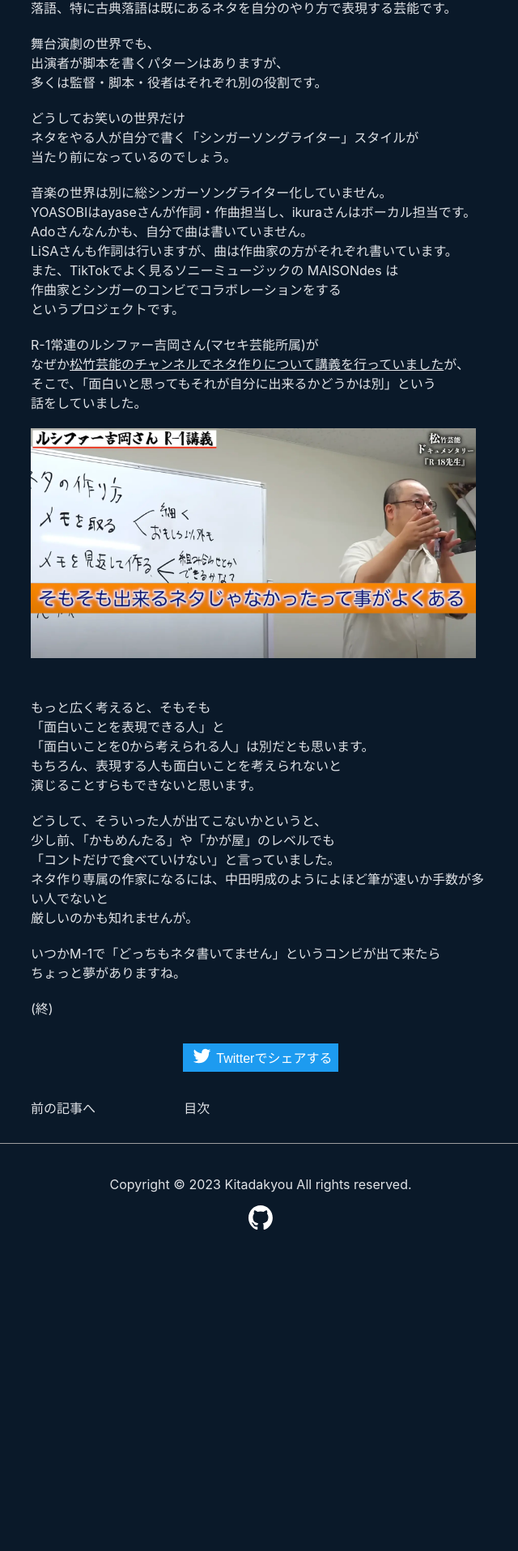
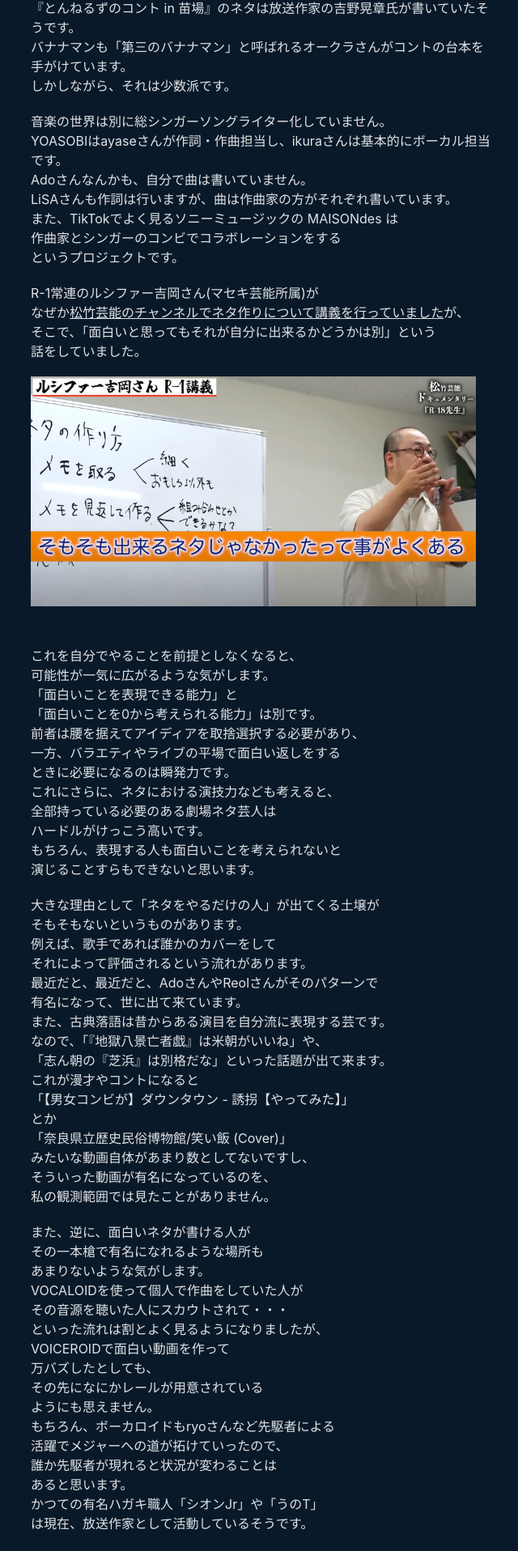
Before and after one commit to kitadakyou/kitadakyou.com, a Next.js app: page /blog/singer-songwriter-comedian in a window 1280 px wide. Shown: the part 2356-4272 px from the top of the page at 81% size, without its empty margins (318-958 px from the left). Before the commit the page ends 3911 px from the top, so only its background shows below. Built offline with nearby package versions, Linux system fonts and the light colour scheme.

Commit message:
短かったので文章を追記

```diff
--- a/src/pages/blog/singer-songwriter-comedian.mdx
+++ b/src/pages/blog/singer-songwriter-comedian.mdx
@@ -45,22 +45,17 @@
 
 <img src="/img/blog/singer-songwriter-comedian/54c174e5-173b-443b-8be6-4d9ce7a3869c.webp" alt="ネタ受取師" title="ネタ受取師" width="550" />
 
-近代の芸人であっても、全員がネタを書いている訳ではありません。
+どうしてお笑いの世界だけ
+ネタをやる人が自分で書く「シンガーソングライター」のようなスタイルが
+当たり前になっているのでしょう。
+
+もちろん、近代の芸人であっても、全員がネタを書いている訳ではありません。
 『とんねるずのコント in 苗場』のネタは放送作家の吉野晃章氏が書いていたそうです。
 バナナマンも「第三のバナナマン」と呼ばれるオークラさんがコントの台本を手がけています。
-
-落語、特に古典落語は既にあるネタを自分のやり方で表現する芸能です。
-
-舞台演劇の世界でも、
-出演者が脚本を書くパターンはありますが、
-多くは監督・脚本・役者はそれぞれ別の役割です。
-
-どうしてお笑いの世界だけ
-ネタをやる人が自分で書く「シンガーソングライター」スタイルが
-当たり前になっているのでしょう。
+しかしながら、それは少数派です。
 
 音楽の世界は別に総シンガーソングライター化していません。
-YOASOBIはayaseさんが作詞・作曲担当し、ikuraさんはボーカル担当です。
+YOASOBIはayaseさんが作詞・作曲担当し、ikuraさんは基本的にボーカル担当です。
 Adoさんなんかも、自分で曲は書いていません。
 LiSAさんも作詞は行いますが、曲は作曲家の方がそれぞれ書いています。
 また、TikTokでよく見るソニーミュージックの MAISONdes は
@@ -75,17 +70,58 @@
 <img src="/img/blog/singer-songwriter-comedian/9234dc29-6bbb-408d-9a62-97a8f5ca91ee.webp" alt="ルシファー吉岡氏の講義" title="ルシファー吉岡氏の講義" width="550" />
 
 
-もっと広く考えると、そもそも
-「面白いことを表現できる人」と
-「面白いことを0から考えられる人」は別だとも思います。
+これを自分でやることを前提としなくなると、
+可能性が一気に広がるような気がします。
+「面白いことを表現できる能力」と
+「面白いことを0から考えられる能力」は別です。
+前者は腰を据えてアイディアを取捨選択する必要があり、
+一方、バラエティやライブの平場で面白い返しをする
+ときに必要になるのは瞬発力です。
+これにさらに、ネタにおける演技力なども考えると、
+全部持っている必要のある劇場ネタ芸人は
+ハードルがけっこう高いです。
 もちろん、表現する人も面白いことを考えられないと
 演じることすらもできないと思います。
 
-どうして、そういった人が出てこないかというと、
-少し前、「かもめんたる」や「かが屋」のレベルでも
+大きな理由として「ネタをやるだけの人」が出てくる土壌が
+そもそもないというものがあります。
+例えば、歌手であれば誰かのカバーをして
+それによって評価されるという流れがあります。
+最近だと、最近だと、AdoさんやReolさんがそのパターンで
+有名になって、世に出て来ています。
+また、古典落語は昔からある演目を自分流に表現する芸です。
+なので、「『地獄八景亡者戯』は米朝がいいね」や、
+「志ん朝の『芝浜』は別格だな」といった話題が出て来ます。
+これが漫才やコントになると
+「【男女コンビが】ダウンタウン - 誘拐【やってみた】」
+とか
+「奈良県立歴史民俗博物館/笑い飯 (Cover)」
+みたいな動画自体があまり数としてないですし、
+そういった動画が有名になっているのを、
+私の観測範囲では見たことがありません。
+
+また、逆に、面白いネタが書ける人が
+その一本槍で有名になれるような場所も
+あまりないような気がします。
+VOCALOIDを使って個人で作曲をしていた人が
+その音源を聴いた人にスカウトされて・・・
+といった流れは割とよく見るようになりましたが、
+VOICEROIDで面白い動画を作って
+万バズしたとしても、
+その先になにかレールが用意されている
+ようにも思えません。
+もちろん、ボーカロイドもryoさんなど先駆者による
+活躍でメジャーへの道が拓けていったので、
+誰か先駆者が現れると状況が変わることは
+あると思います。
+かつての有名ハガキ職人「シオンJr」や「うのT」
+は現在、放送作家として活動しているそうです。
+
+また別の側面として、「かもめんたる」や「かが屋」のレベルでも
 「コントだけで食べていけない」と言っていました。
-ネタ作り専属の作家になるには、中田明成のようによほど筆が速いか手数が多い人でないと
-厳しいのかも知れませんが。
+ネタ作り専属の作家になるには、
+中田明成氏のようによほど筆が速いか手数が多い人でないと
+厳しいのかも知れません
 
 いつかM-1で「どっちもネタ書いてません」というコンビが出て来たら
 ちょっと夢がありますね。
```
